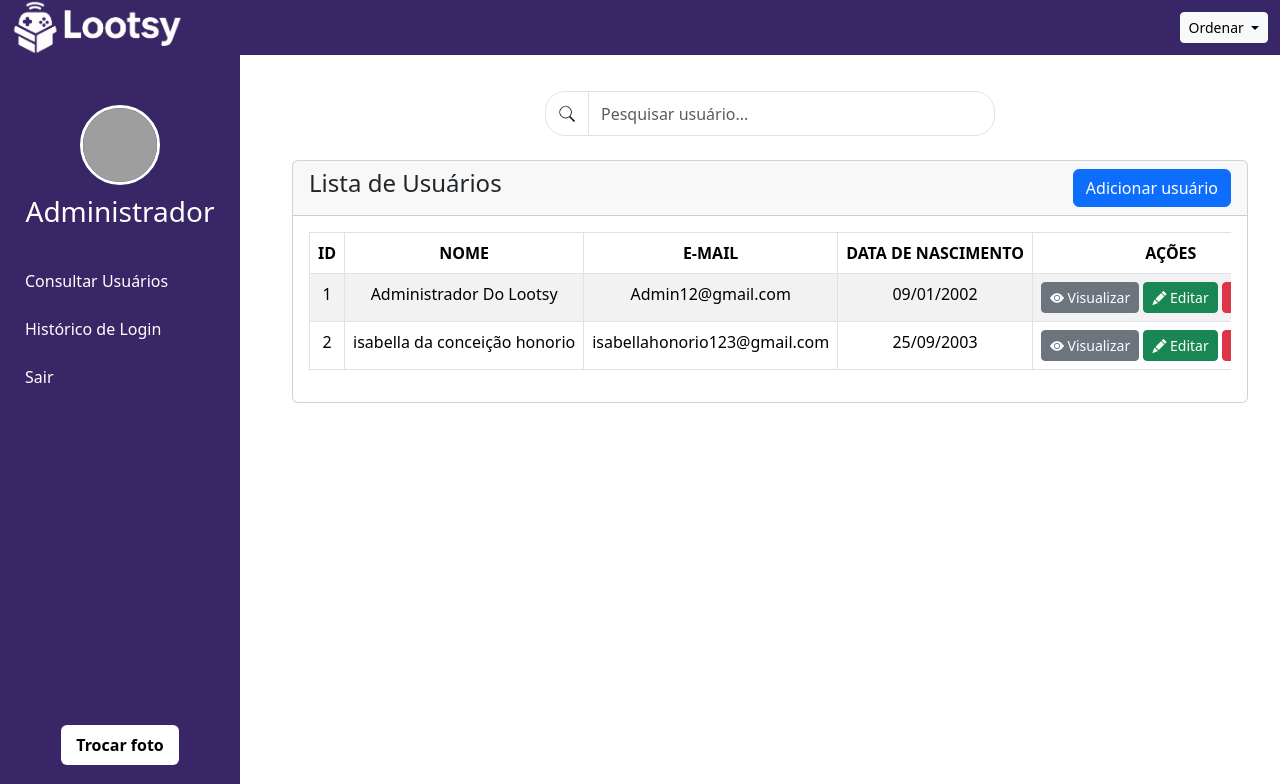
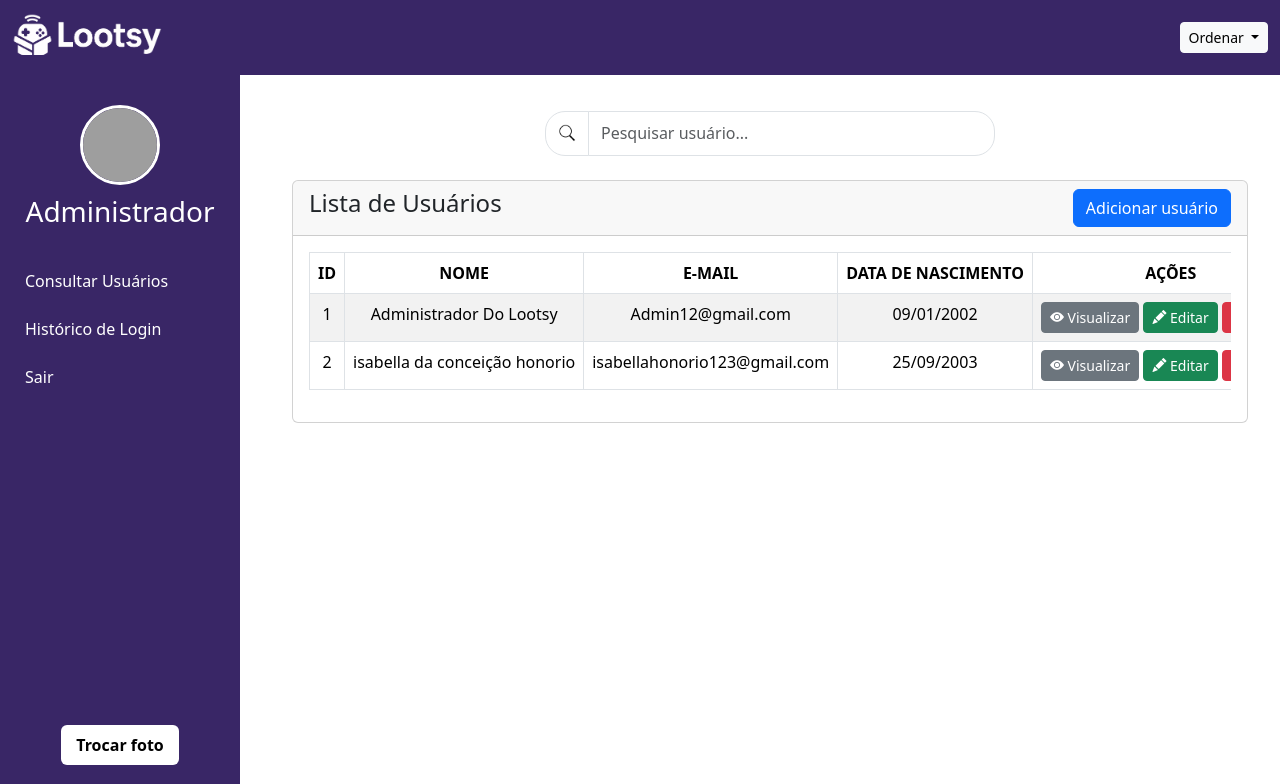
Before and after one commit to mariarita207/Projeto-back-end, a PHP site: page /crud.php in a window 1280 px wide. Shown: the top 784 px of the page. Run offline with PHP 8.4, Linux system fonts and the light colour scheme; data comes from the database, SQL or seed files in the repository; grey boxes are pictures that could not be loaded.

Commit message:
Update navbar.php

```diff
--- a/ProjetoFaculdade/navbar.php
+++ b/ProjetoFaculdade/navbar.php
@@ -1,27 +1,29 @@
-<nav class="navbar-dark" style="background-color: #392666;">
+<nav class="navbar navbar-dark" style="background-color: #392666;">
     <div class="container-fluid d-flex align-items-center justify-content-between">
 
-
-        <a href="home.php">
+        <!-- LOGO -->
+        <a href="home.php" class="navbar-brand d-flex align-items-center">
             <img
                 src="https://raw.githubusercontent.com/mariarita207/Projeto-back-end/refs/heads/main/ProjetoFaculdade/assets/images/logo%2Bnome.png"
                 alt="Logo"
-            style="width: 170px; height: auto;"
+                style="width: 150px; height: auto;"
             >
         </a>
 
-
         <!-- DROPDOWN DE ORDENAÇÃO -->
         <div class="dropdown">
-    <button class="btn btn-light btn-sm dropdown-toggle small" type="button" data-bs-toggle="dropdown">
+            <button class="btn btn-light btn-sm dropdown-toggle small"
+                    type="button" data-bs-toggle="dropdown">
                 Ordenar
             </button>
 
             <ul class="dropdown-menu dropdown-menu-end p-1 small">
-        <li><a class="dropdown-item small" href="crud.php">Todos</a></li>
-        <li><a class="dropdown-item small" href="crud.php?ordem=asc">Nome A–Z</a></li>
+                <li><a class="dropdown-item small" href="#" data-ordem="">Todos</a></li>
+                <li><a class="dropdown-item small" href="#" data-ordem="asc">Nome A–Z</a></li>
+                <li><a class="dropdown-item small" href="#" data-ordem="desc">Nome Z–A</a></li>
             </ul>
         </div>
 
+
     </div>
 </nav>
```
Lines whose indentation alone changed are shown as unchanged.
